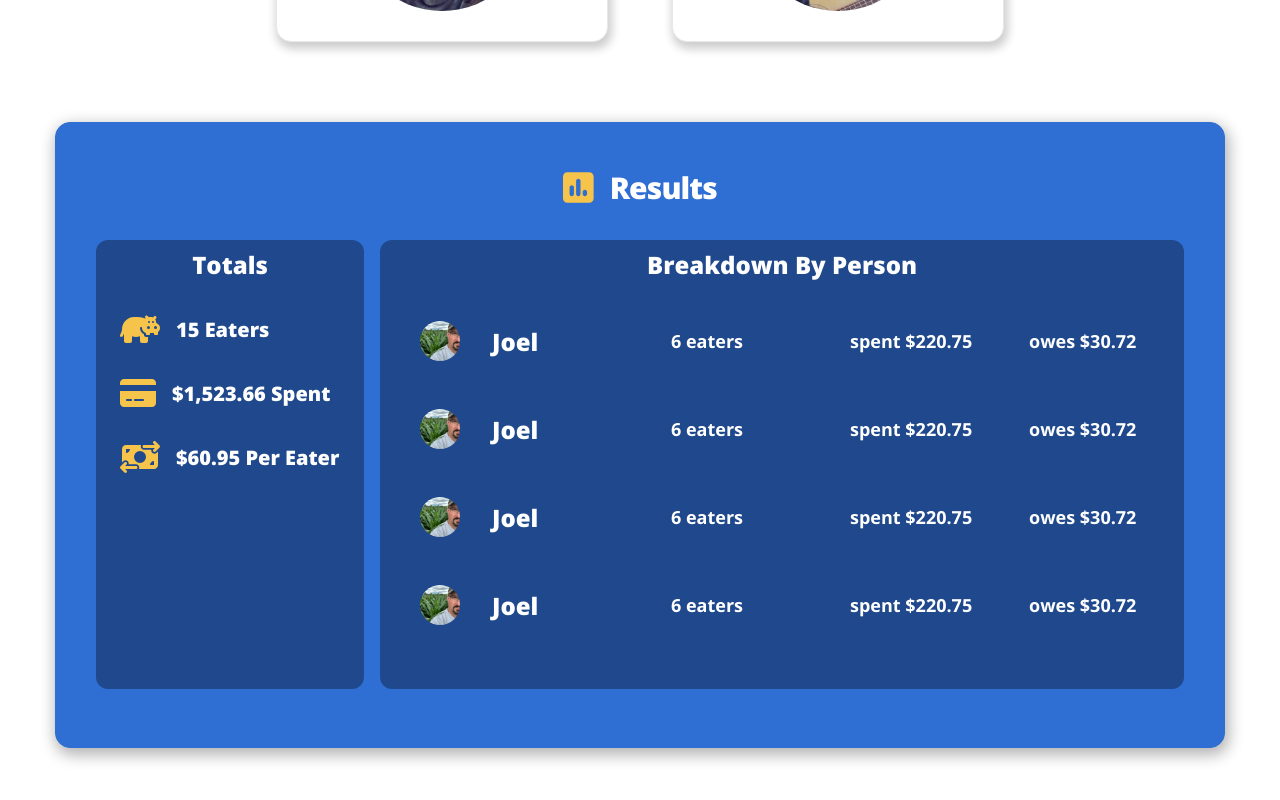
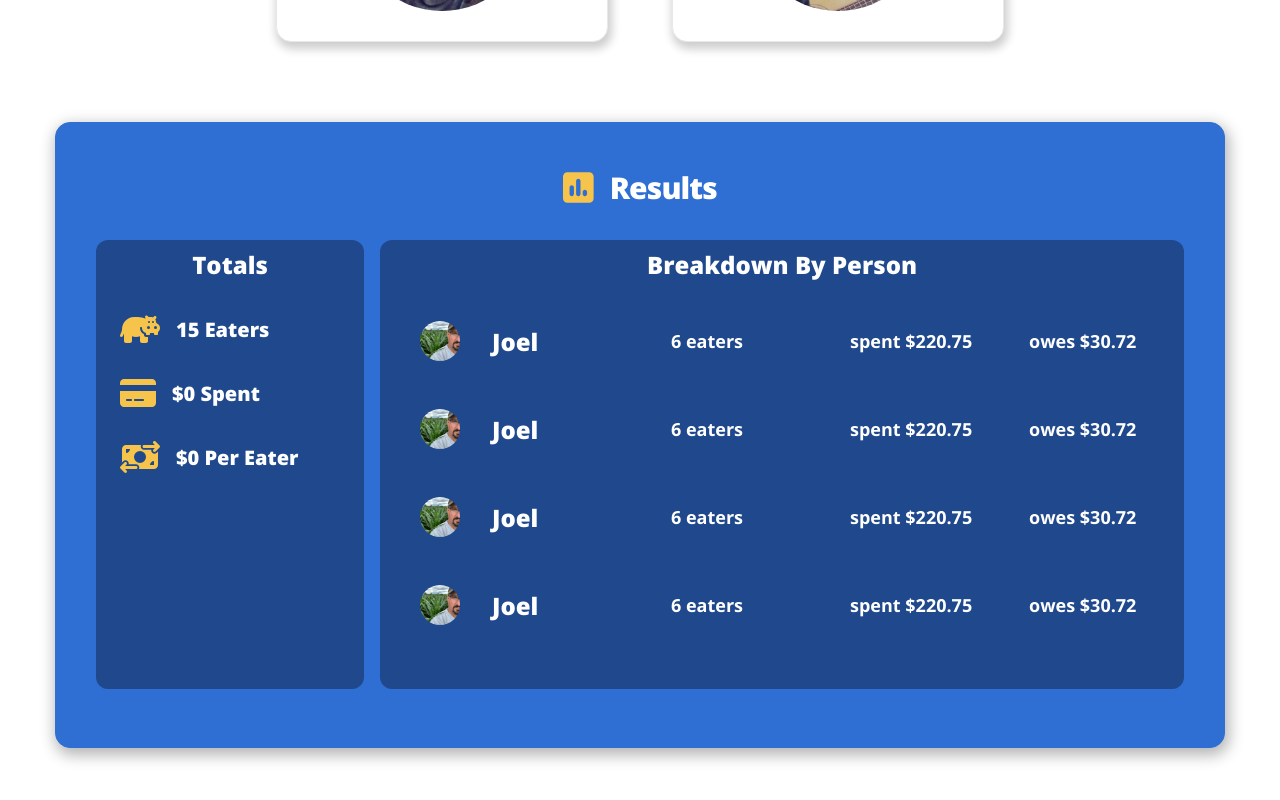
Before and after one commit to brandonqueen/family-vacation-calculator, a React (Create React App) app: page / in a window 1280 px wide. Shown: the part 1243-2043 px from the top of the page. Built offline with nearby package versions, Linux system fonts and the light colour scheme.

Commit message:
Total Amount Spent and Total by eater completed.

```diff
--- a/src/components/Results/Results.js
+++ b/src/components/Results/Results.js
@@ -36,7 +36,20 @@ function Results() {
 			(acc, currentVal) => acc + currentVal,
 			0
 		);
-		return String(eatersSum);
+		return eatersSum;
+	};
+
+	const totalAmountSpentAll = () => {
+		const totalSpentArray = personState.map((person) => person.total);
+		const totalSpentSum = totalSpentArray.reduce(
+			(acc, currentVal) => acc + currentVal,
+			0
+		);
+		return totalSpentSum;
+	};
+
+	const totalAmountSpentPerEater = () => {
+		return totalAmountSpentAll() / totalNumOfEatersAll();
 	};
 
 	return (
@@ -62,14 +75,18 @@ function Results() {
 							</li>
 							<li className="globalTotalsRow">
 								<FontAwesomeIcon style={iconStyle2} icon={faCreditCard} />
-								<text className="globalTotalsText">$1,523.66 Spent</text>
+								<text className="globalTotalsText">
+									${totalAmountSpentAll()} Spent
+								</text>
 							</li>
 							<li className="globalTotalsRow">
 								<FontAwesomeIcon
 									style={iconStyle2}
 									icon={faMoneyBillTransfer}
 								/>
-								<text className="globalTotalsText">$60.95 Per Eater</text>
+								<text className="globalTotalsText">
+									${totalAmountSpentPerEater()} Per Eater
+								</text>
 							</li>
 						</ul>
 					</div>
```
